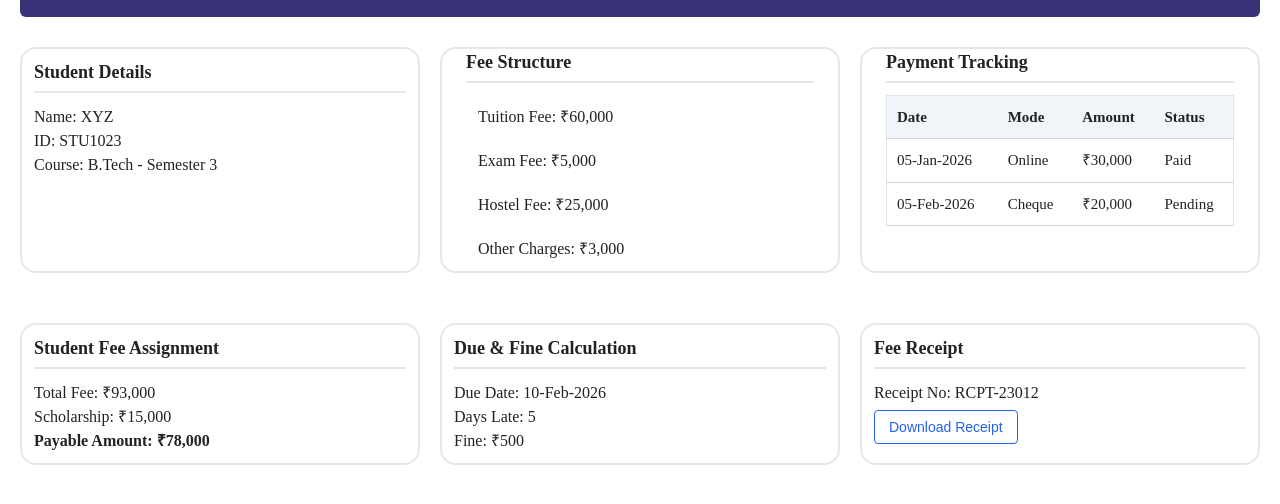
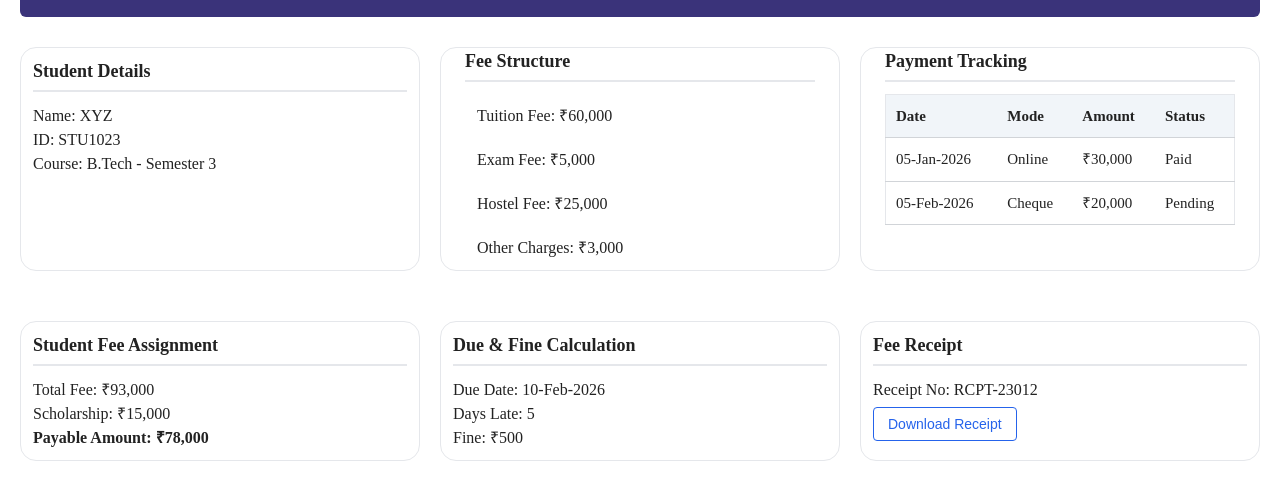
Before and after one commit to GitKris21/Fee-Management-Module, a plain HTML site: page index.html in a window 1280 px wide. Shown: the part 102-606 px from the top of the page. Drawn offline with Linux system fonts and the light colour scheme.

Commit message:
Refactor CSS styles for consistency and clarity
Updated border property for sections and adjusted padding.

```diff
--- a/finance.css
+++ b/finance.css
@@ -41,7 +41,7 @@ body {
 /* SECTIONS */
 .section {
   margin-bottom: 30px;
-  border: 2px solid #e5e7eb;
+  border: 1px solid #e5e7eb;
   padding-right: 24px;
   padding-left: 24px;
   transition: 0.2s ease;
```
